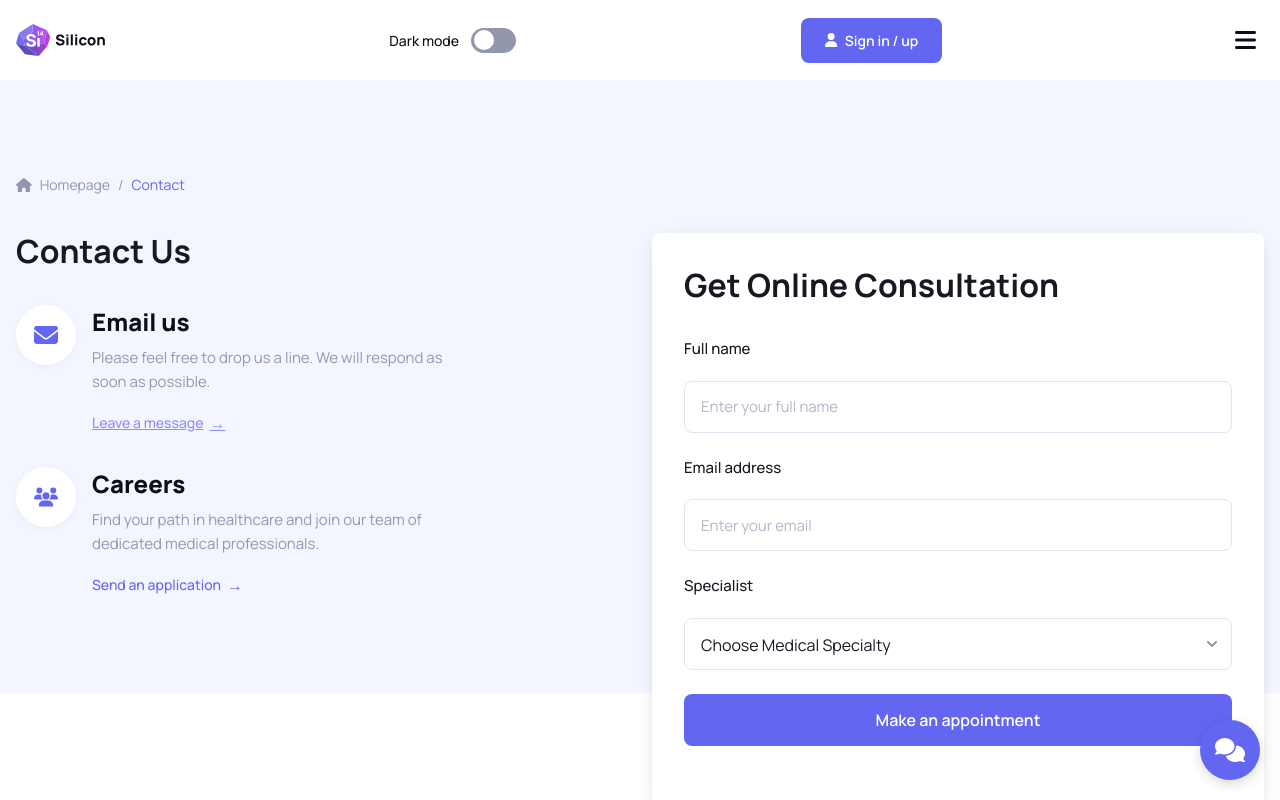
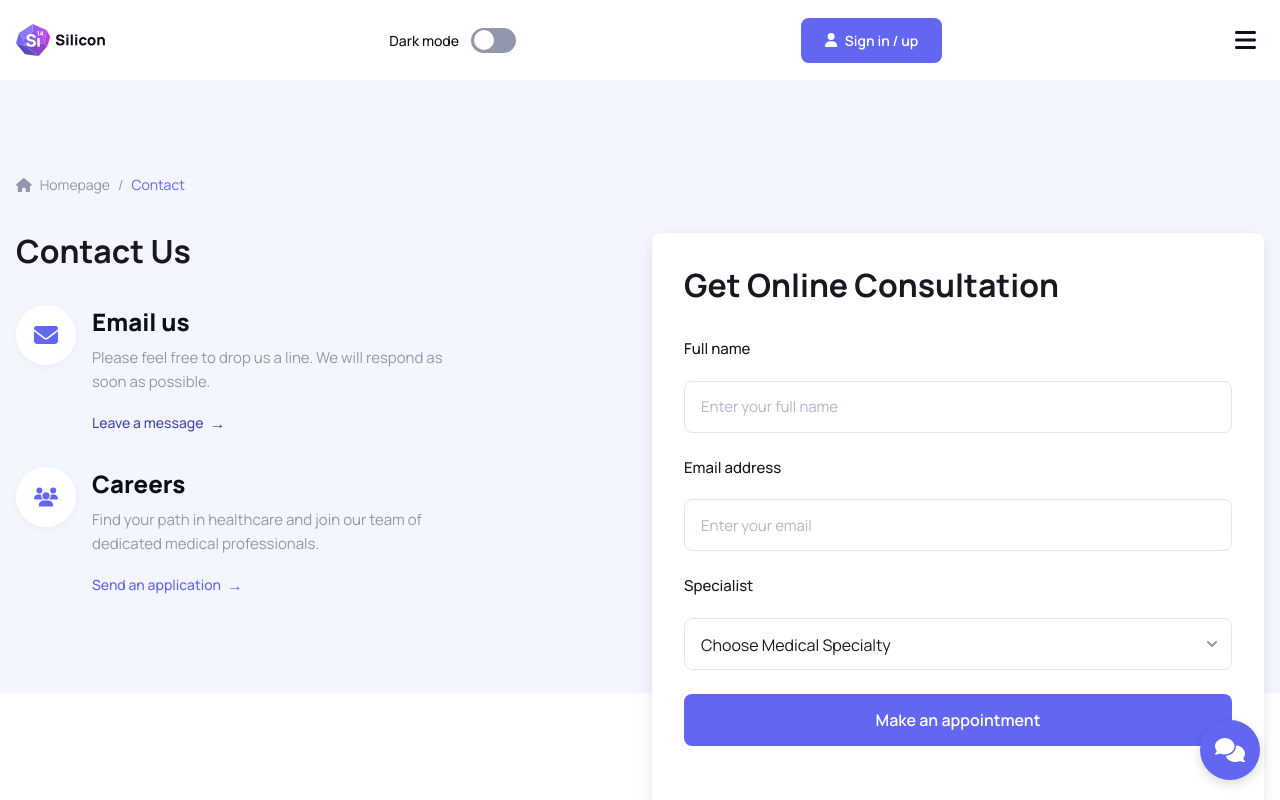
Before and after one commit to Kstadhammer/Silicon_react_AB_test, a React (Vite) app: page /contact in a window 1280 px wide. In both pictures the pointer is over the link "Leave a message". Shown: the top 800 px of the page. Built offline with nearby package versions, Linux system fonts and the light colour scheme.

Commit message:
Update Contact.css

```diff
--- a/src/components/styles/Contact.css
+++ b/src/components/styles/Contact.css
@@ -143,6 +143,7 @@ div.icon-wrapper svg {
     font-weight: 500;
     font-size: 14px;
     display: inline-flex;
+
     align-items: center;
     gap: 4px;
 }
@@ -154,7 +155,9 @@ div.icon-wrapper svg {
 }
 
 .btn-text:hover {
-    text-decoration: underline;
+    text-decoration: none;
+    color: #4547b0;
+
 }
 
 
```
